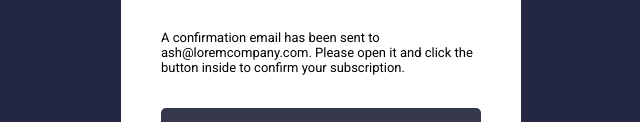
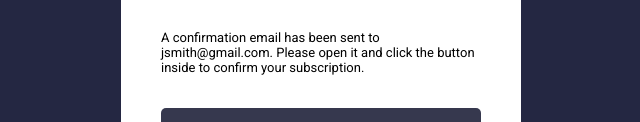
Before and after one commit to mrileyclark/newsletter-signup, a plain HTML site: page index.html in a window 1280 px wide. Both pictures are taken after typing "name@example.com" into the empty fields and a click on the button "Subscribe to monthly newsletter". Shown: the part 425-547 px from the top of the page, without its empty margins (319-959 px from the left). Drawn offline with Linux system fonts and the light colour scheme.

Commit message:
Update index.html
update email name in success message

```diff
--- a/index.html
+++ b/index.html
@@ -69,7 +69,7 @@
       />
       <h2>Thanks for subscribing!</h2>
       <p>
-        A confirmation email has been sent to ash@loremcompany.com. Please open
+        A confirmation email has been sent to jsmith@gmail.com. Please open
         it and click the button inside to confirm your subscription.
       </p>
       <button type="submit" class="dismiss">Dismiss message</button>
```
